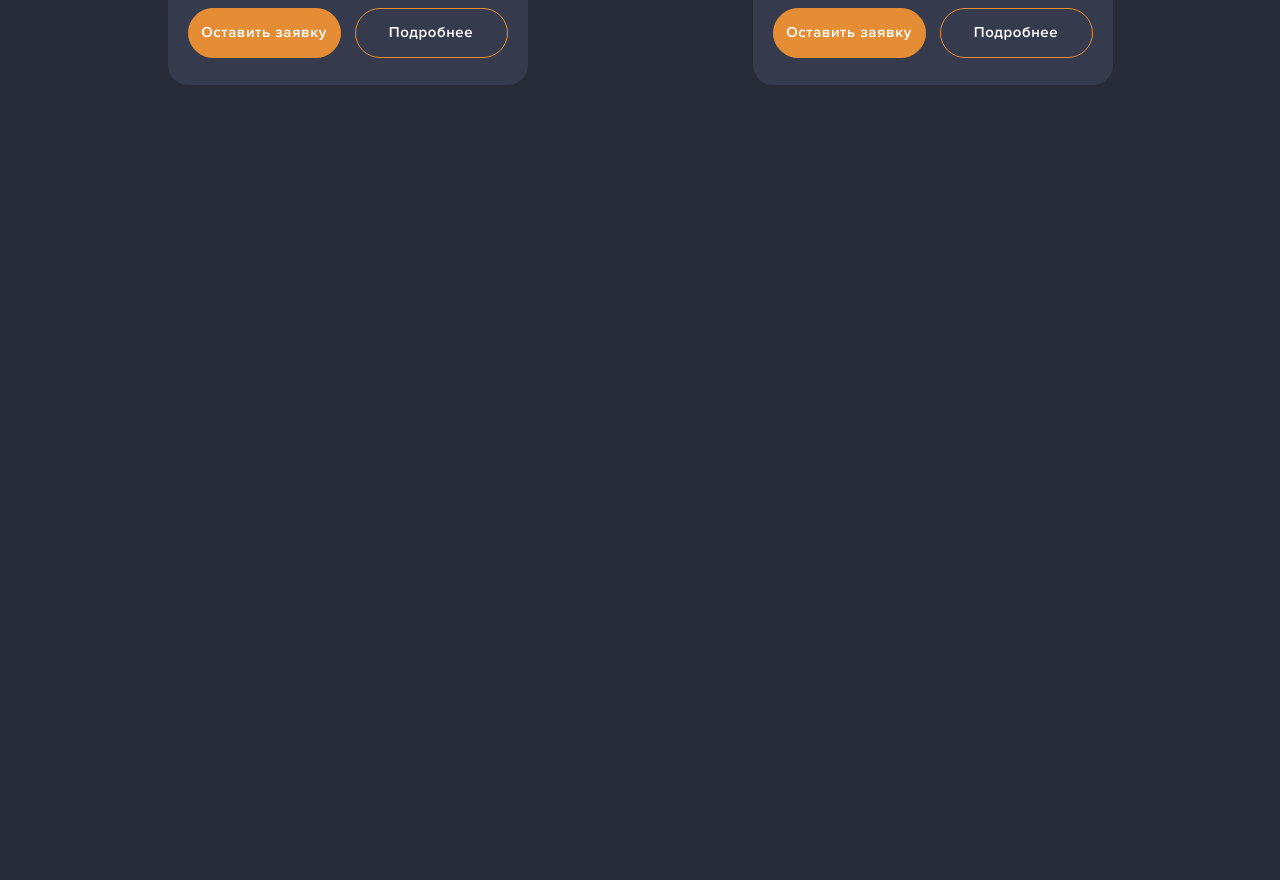
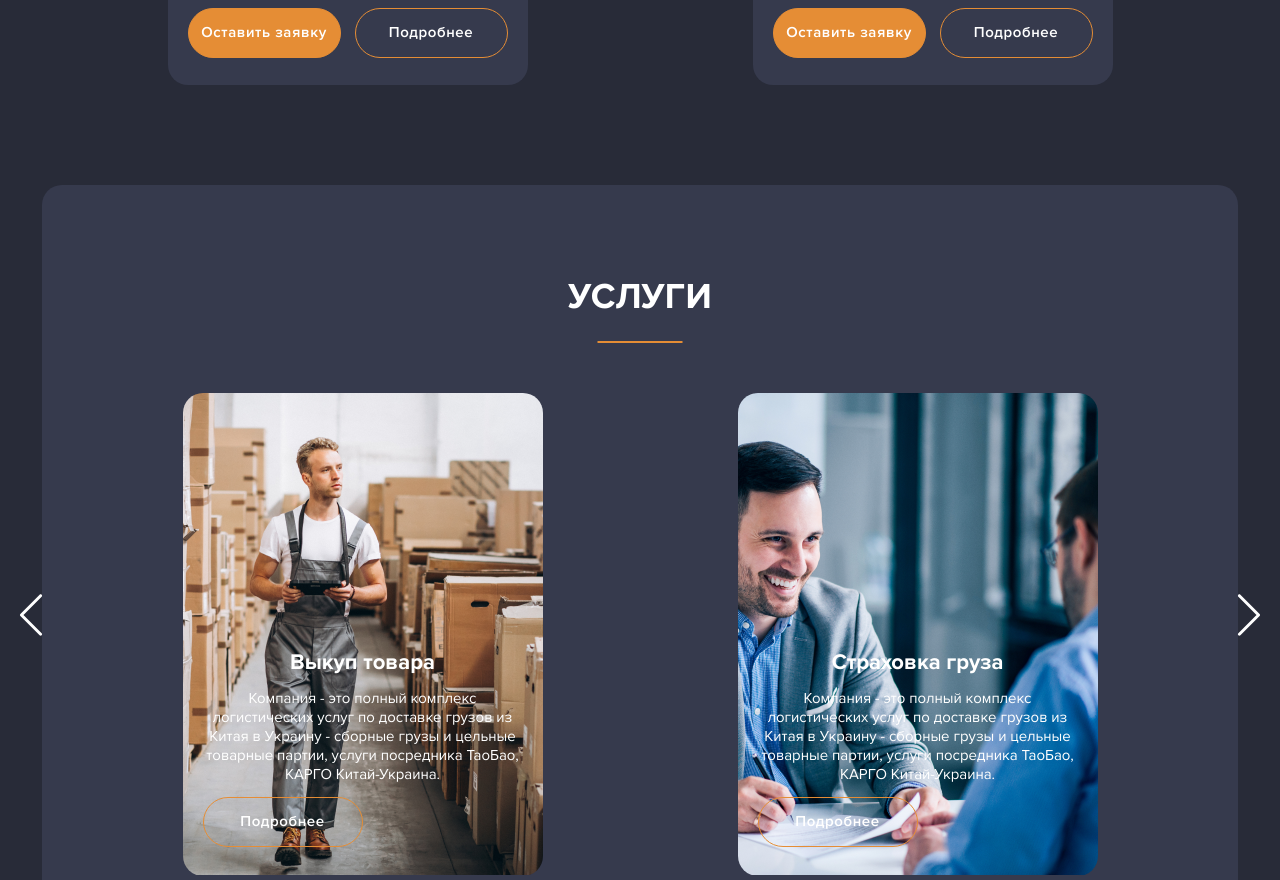
Before and after one commit to informationalist7/dev-Master-Tao24.10, a website: page dev/index.html in a window 1280 px wide. Shown: the part 3111-3991 px from the top of the page. Before the commit the page ends 3296 px from the top, so only its background shows below. Drawn offline with nearby package versions, Linux system fonts and the light colour scheme; files that its build step writes are made by us from their sources.

Commit message:
informationalist7/dev-Master-Tao24.10-29

```diff
--- a/dev/index.html
+++ b/dev/index.html
@@ -5,5 +5,6 @@
     @@include('templates/calculation.html')
     @@include('templates/advantages.html')
     @@include('templates/delivery.html')
+    @@include('templates/services.html')
 </main>
 @@include('templates/footer.html')
--- a/dev/sass/delivery.scss
+++ b/dev/sass/delivery.scss
@@ -10,7 +10,6 @@
     >.img-box {
         height: 229px;
         margin: 0 -20px 27px;
-        display: flex;
         justify-content: center;
 
         img {
@@ -81,6 +80,7 @@
 
 .slider-template {
     margin: 0 -15px;
+    // max-width: 1140px;
 
     .slick-slide {
         margin: 0 15px;
--- a/dev/sass/media/_media_max_width767.scss
+++ b/dev/sass/media/_media_max_width767.scss
@@ -1,7 +1,6 @@
 @media screen and (max-width: 767px) {
-    .container .slider-template {
+    .slider-template {
         width: 100%;
-        margin: 0;
 
         .slick-list {
             margin-bottom: 32px;
--- /dev/null
+++ b/dev/sass/services.scss
@@ -0,0 +1,34 @@
+.services {
+    .template-card {
+        text-align: left;
+        position: relative;
+
+        &:before {
+            content: "";
+            position: absolute;
+            width: 100%;
+            height: 100%;
+            left: 0;
+            top: 0;
+            background: linear-gradient(180deg, #bababa33 0%, #000000cf 100%);
+            z-index: 1;
+        }
+
+        >.img-box {
+            img {
+                position: absolute;
+                left: 0;
+                height: 100%;
+                width: 100%;
+                top: 0;
+            }
+        }
+
+        .template-card__title,
+        .template-card__subtitle,
+        .template-card-btn-row {
+            position: relative;
+            z-index: 2;
+        }
+    }
+}
--- /dev/null
+++ b/dev/templates/services.html
@@ -0,0 +1,65 @@
+<section class="services">
+    <div class="container">
+        <div class="template-title">
+            <h2>Услуги</h2>
+        </div>
+        <div class="slider-template">
+            <div>
+                <div class="template-card">
+                    <div class="img-box">
+                        <img src="assets/img/services-1.png" class="img-fluid card-img" alt="services">
+                    </div>
+                    <h4 class="template-card__title">Выкуп товара</h4>
+                    <h6 class="template-card__subtitle">Компания - это полный комплекс логистических услуг по доставке грузов из Китая в Украину - сборные грузы и цельные товарные партии, услуги посредника ТаоБао, КАРГО Китай-Украина. </h6>
+
+                    <div class="template-card-btn-row">
+
+                        <button type="button" class="btn btn-secondary">Подробнее</button>
+                    </div>
+                </div>
+            </div>
+            <div>
+                <div class="template-card">
+                    <div class="img-box">
+                        <img src="assets/img/services-2.png" class="img-fluid card-img" alt="services">
+                    </div>
+                    <h4 class="template-card__title">Страховка груза</h4>
+                    <h6 class="template-card__subtitle">Компания - это полный комплекс логистических услуг по доставке грузов из Китая в Украину - сборные грузы и цельные товарные партии, услуги посредника ТаоБао, КАРГО Китай-Украина. </h6>
+
+                    <div class="template-card-btn-row">
+
+                        <button type="button" class="btn btn-secondary">Подробнее</button>
+                    </div>
+                </div>
+            </div>
+            <div>
+                <div class="template-card">
+                    <div class="img-box">
+                        <img src="assets/img/services-3.png" class="img-fluid card-img" alt="services">
+                    </div>
+                    <h4 class="template-card__title">Авто - обычная</h4>
+                    <h6 class="template-card__subtitle">Компания - это полный комплекс логистических услуг по доставке грузов из Китая в Украину - сборные грузы и цельные товарные партии, услуги посредника ТаоБао, КАРГО Китай-Украина. </h6>
+
+                    <div class="template-card-btn-row">
+
+                        <button type="button" class="btn btn-secondary">Подробнее</button>
+                    </div>
+                </div>
+            </div>
+            <div>
+                <div class="template-card">
+                    <div class="img-box">
+                        <img src="assets/img/services-4.png" class="img-fluid card-img" alt="services">
+                    </div>
+                    <h4 class="template-card__title">Перевод денежных средств</h4>
+                    <h6 class="template-card__subtitle">Компания - это полный комплекс логистических услуг по доставке грузов из Китая в Украину - сборные грузы и цельные товарные партии, услуги посредника ТаоБао, КАРГО Китай-Украина. </h6>
+
+                    <div class="template-card-btn-row">
+
+                        <button type="button" class="btn btn-secondary">Подробнее</button>
+                    </div>
+                </div>
+            </div>
+        </div>
+    </div>
+</section>
```
Also changed, not shown: dev/assets/img/services-1.png (added), dev/assets/img/services-2.png (added), dev/assets/img/services-3.png (added), dev/assets/img/services-4.png (added), 1 other file.
